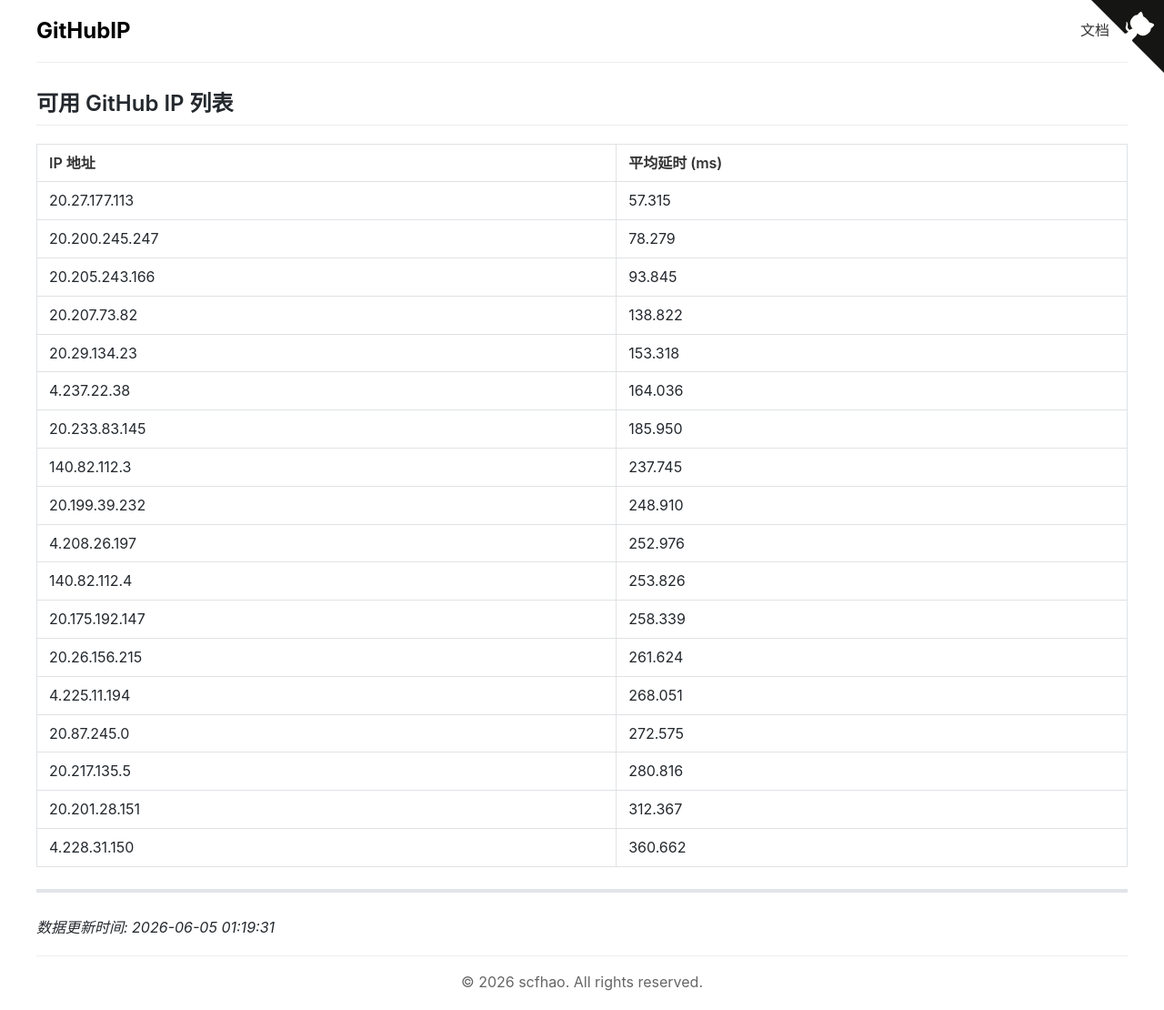
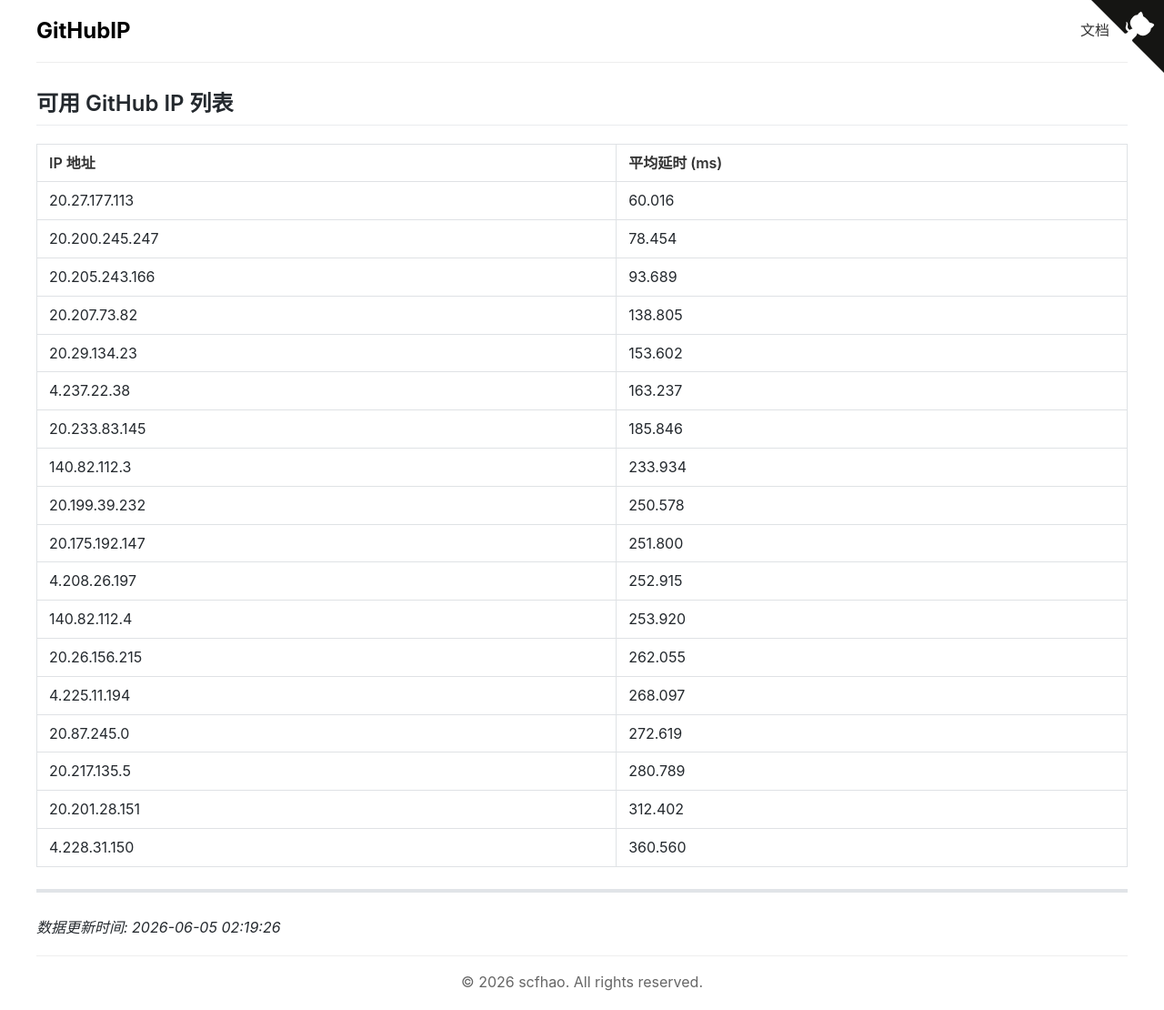
Before and after one commit to scfhao/GitHubIP, a Jekyll site: the page built from index.md, in a window 1280 px wide. Shown: the whole page at 91% size. Built offline with Jekyll 4.4.1, drawn with Linux system fonts in a browser that asks for light colours.

Commit message:
自动脚本执行 - 2026-06-05 02:19:26

```diff
--- a/index.md
+++ b/index.md
@@ -1,32 +1,32 @@
 ---
 layout: home
 title: GitHub IP 列表
-date: 2026-06-05 01:19:31
+date: 2026-06-05 02:19:26
 ---
 
 ## 可用 GitHub IP 列表
 
 | IP 地址 | 平均延时 (ms) |
 |---------|--------------|
-| 20.27.177.113 | 57.315 |
-| 20.200.245.247 | 78.279 |
-| 20.205.243.166 | 93.845 |
-| 20.207.73.82 | 138.822 |
-| 20.29.134.23 | 153.318 |
-| 4.237.22.38 | 164.036 |
-| 20.233.83.145 | 185.950 |
-| 140.82.112.3 | 237.745 |
-| 20.199.39.232 | 248.910 |
-| 4.208.26.197 | 252.976 |
-| 140.82.112.4 | 253.826 |
-| 20.175.192.147 | 258.339 |
-| 20.26.156.215 | 261.624 |
-| 4.225.11.194 | 268.051 |
-| 20.87.245.0 | 272.575 |
-| 20.217.135.5 | 280.816 |
-| 20.201.28.151 | 312.367 |
-| 4.228.31.150 | 360.662 |
+| 20.27.177.113 | 60.016 |
+| 20.200.245.247 | 78.454 |
+| 20.205.243.166 | 93.689 |
+| 20.207.73.82 | 138.805 |
+| 20.29.134.23 | 153.602 |
+| 4.237.22.38 | 163.237 |
+| 20.233.83.145 | 185.846 |
+| 140.82.112.3 | 233.934 |
+| 20.199.39.232 | 250.578 |
+| 20.175.192.147 | 251.800 |
+| 4.208.26.197 | 252.915 |
+| 140.82.112.4 | 253.920 |
+| 20.26.156.215 | 262.055 |
+| 4.225.11.194 | 268.097 |
+| 20.87.245.0 | 272.619 |
+| 20.217.135.5 | 280.789 |
+| 20.201.28.151 | 312.402 |
+| 4.228.31.150 | 360.560 |
 
 ---
 
-*数据更新时间: 2026-06-05 01:19:31*
+*数据更新时间: 2026-06-05 02:19:26*
```
